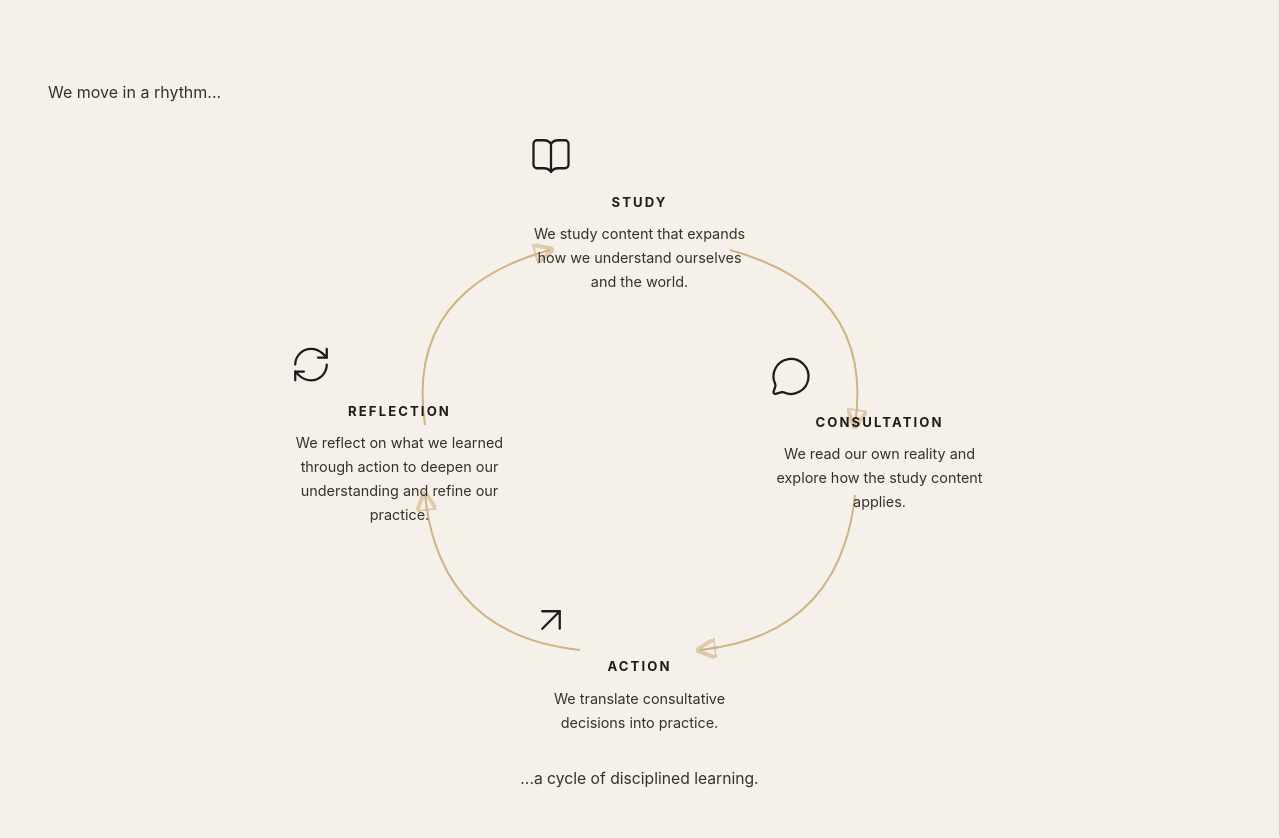
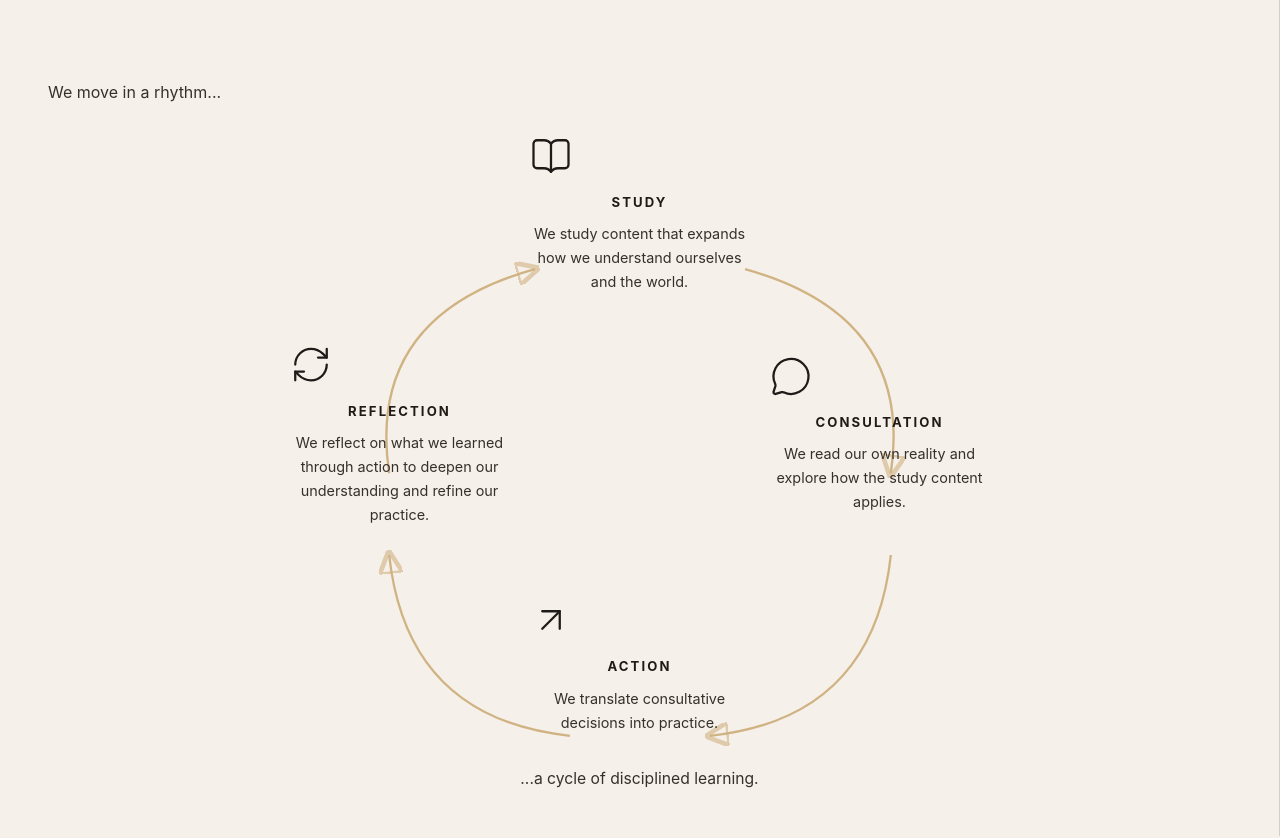
Before and after one commit to travisbirchattba/the-stage-beyond-site, a React (Vite) app: page / in a window 1280 px wide. Shown: the part 980-1818 px from the top of the page. Built offline with nearby package versions, Linux system fonts and the light colour scheme.

Commit message:
Move cycle arrows away from text

```diff
--- a/src/styles.css
+++ b/src/styles.css
@@ -315,11 +315,11 @@ h1 {
   margin: 0 auto;
 }
 
-.cycleSvg {
-  position: absolute;
-  inset: 0;
-  width: 100%;
-  height: 100%;
+.cycleSvg path {
+  fill: none;
+  stroke: #b98b3f;
+  stroke-width: 2;
+  opacity: 0.65;
 }
 
 .cycleSvg path {
```
